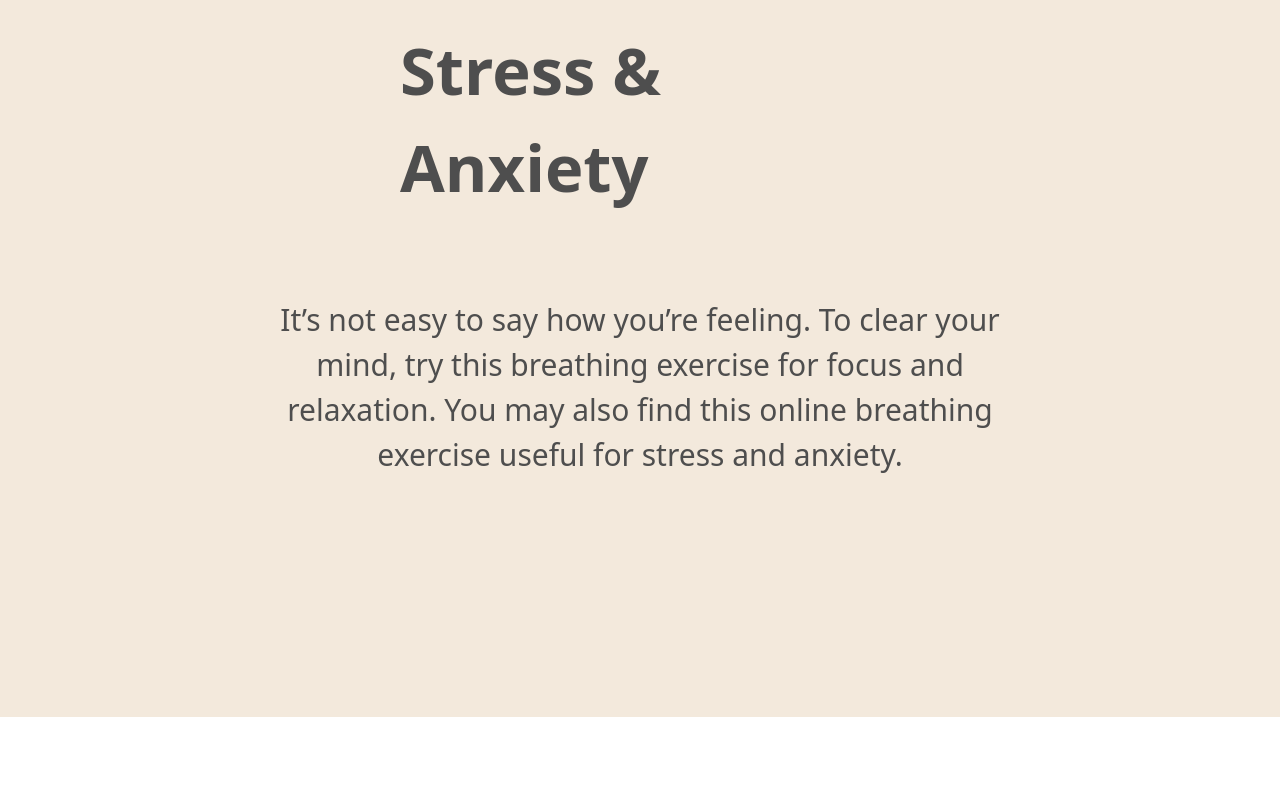
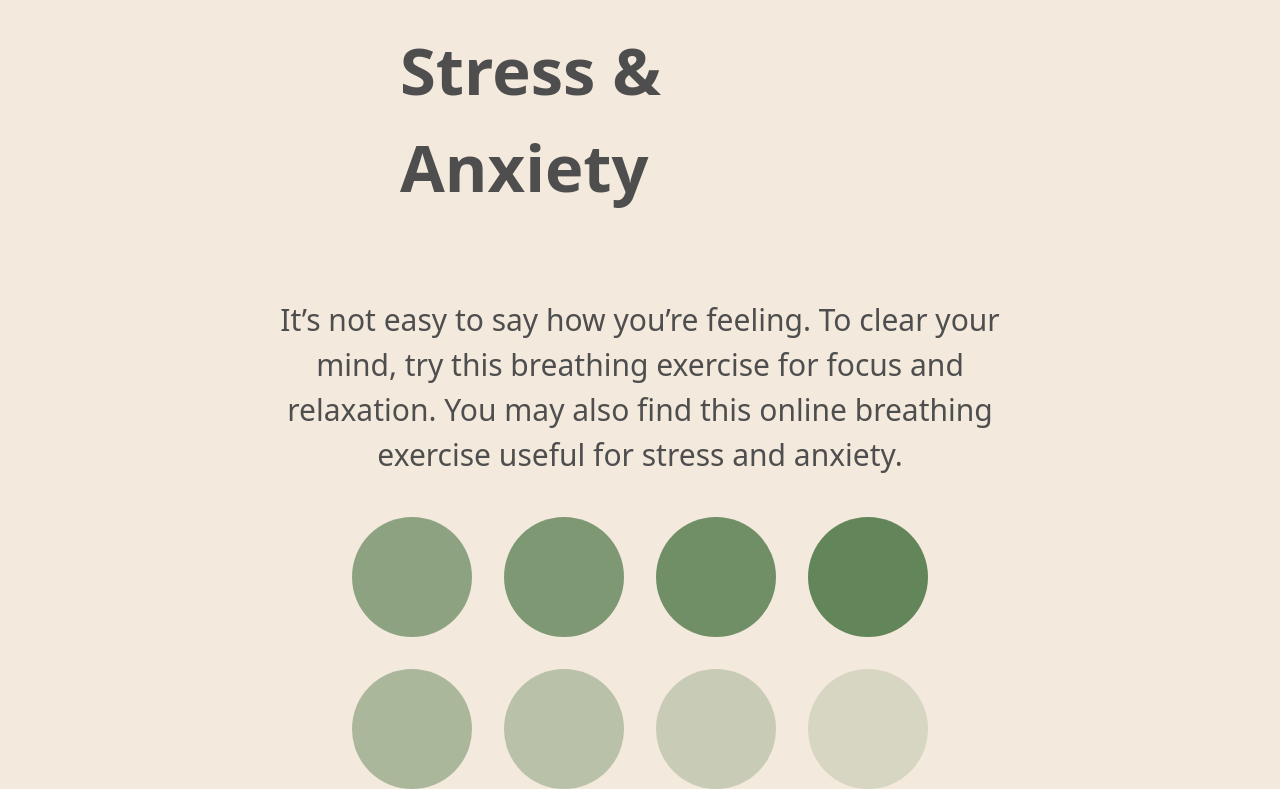
Before and after one commit to trevorproject/rainbow-relax, a React (Vite) app: page / in a window 1280 px wide. Shown: the part 271-1060 px from the top of the page. Before the commit the page ends 988 px from the top, so only its background shows below. Built offline with nearby package versions, Linux system fonts and the light colour scheme.

Commit message:
just added rounded divs

```diff
--- a/src/components/NavBar.tsx
+++ b/src/components/NavBar.tsx
@@ -16,6 +16,7 @@ const NavBar = () => {
         <img src={trevorLogo} className="h-20 sm:h-30" alt="Trevor Logo" />
       </div>
       <div className="flex items-center space-x-4">
+        {/* Language toggle button*/}
         <ToggleButton />
         <button className="px-6 sm:px-8 py-2 sm:py-4 text-[var(--color-button-text)] bg-[var(--color-button)] rounded-md shadow-md hover:opacity-80 text-sm sm:text-base ">
           <p className="text-[--font-global] ">{t("Donate")}</p>
--- a/src/components/WelcomePage.tsx
+++ b/src/components/WelcomePage.tsx
@@ -13,7 +13,44 @@ const WelcomePage = () => {
         <p className="text-[#4E4E4E] text-[20px] sm:text-[24px] md:text-[28px] lg:text-[30px] text-center text-[--font-global] ">
           {t("main-message")}
         </p>
-        <div className="pt-20 sm:pt-32 md:pt-40 lg:pt-[15rem] text-center"></div>
+        <div className="mt-10 flex flex-col items-center justify-center w-full gap-y-8">
+          <div className="flex flex-row gap-8 items-center">
+            <div
+              className="w-30 h-30 rounded-full"
+              style={{ backgroundColor: "var(--circle-level-1)" }}
+            ></div>
+            <div
+              className="w-30 h-30 rounded-full"
+              style={{ backgroundColor: "var(--circle-level-2)" }}
+            ></div>
+            <div
+              className="w-30 h-30 rounded-full"
+              style={{ backgroundColor: "var(--circle-level-3)" }}
+            ></div>
+            <div
+              className="w-30 h-30 rounded-full"
+              style={{ backgroundColor: "var(--circle-custom)" }}
+            ></div>
+          </div>
+          <div className="flex flex-row gap-8">
+            <div
+              className="w-30 h-30 rounded-full"
+              style={{ backgroundColor: "var(--circle-top)" }}
+            ></div>
+            <div
+              className="w-30 h-30 rounded-full"
+              style={{ backgroundColor: "var(--circle-mid-top)" }}
+            ></div>
+            <div
+              className="w-30 h-30 rounded-full"
+              style={{ backgroundColor: "var(--circle-mid-bottom)" }}
+            ></div>
+            <div
+              className="w-30 h-30 rounded-full"
+              style={{ backgroundColor: "var(--circle-bottom)" }}
+            ></div>
+          </div>
+        </div>
       </div>
     </div>
   );
```
